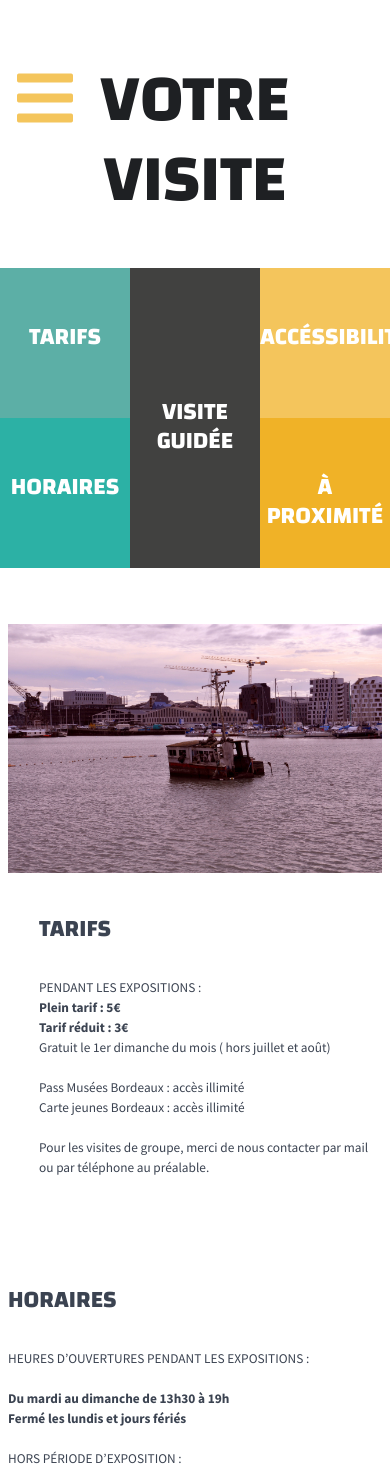
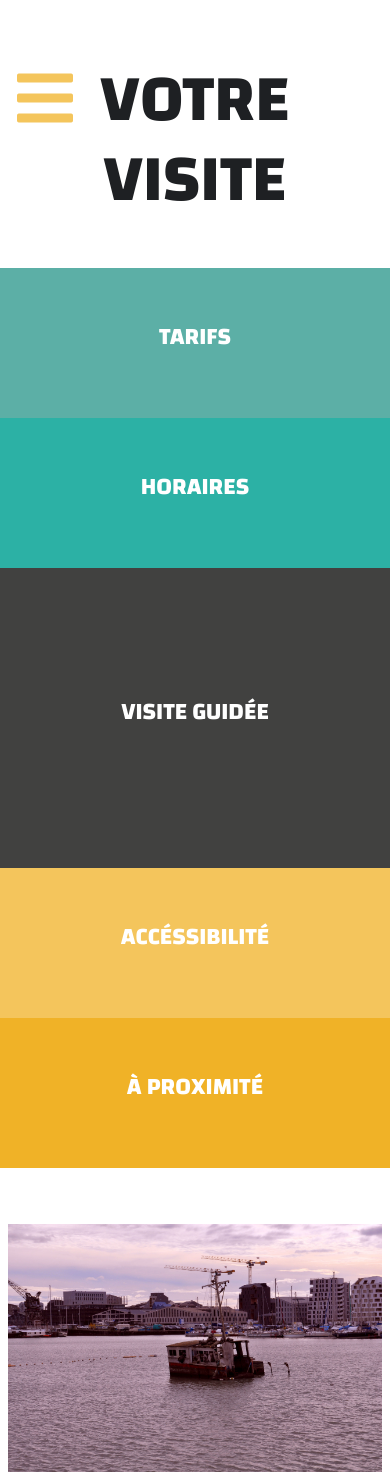
Before and after one commit to QRAVET/BSM, a PHP site: page /visite.php in a window 390 px wide; the page is wider, and only the part inside the window is pictured. Shown: the top 1472 px of that part. Run offline with PHP 8.4, Linux system fonts and the light colour scheme.

Commit message:
rectif responsif

```diff
--- a/contact.php
+++ b/contact.php
@@ -55,7 +55,8 @@
                 <div class="empty-icon">
                     <i class="icon icon-people icon-4x"></i>
                 </div>
-                <p class="empty-title h2 text-uppercase">Page en cours de construction</p>
+                <p class="empty-title h2 text-uppercase hide-md">Page en cours de construction</p>
+                <p class="empty-title h4 text-uppercase show-md">Page en cours de construction</p>
                 <p class="empty-subtitle">Rendez-nous visite prochainement</p>
                 <div class="loading loading-lg"></div>
             </div>
--- a/css/style.css
+++ b/css/style.css
@@ -733,12 +733,12 @@ button[type=submit] {
 }
 @media (max-width: 840px) {
   .body-visite {
-    height: 6000px;
+    height: 6350px;
   }
 }
 @media (max-width: 600px) {
   .body-visite {
-    height: 6500px;
+    height: 6800px;
   }
 }
 
@@ -954,7 +954,7 @@ button[type=submit] {
 }
 @media (max-width: 600px) {
   .body-programmation {
-    height: 1300px;
+    height: 1550px;
   }
 }
 
--- a/programmation.php
+++ b/programmation.php
@@ -53,7 +53,8 @@
                 <div class="empty-icon">
                     <i class="icon icon-people icon-4x"></i>
                 </div>
-                <p class="empty-title h2 text-uppercase">Page en cours de construction</p>
+                <p class="empty-title h2 text-uppercase hide-md">Page en cours de construction</p>
+                <p class="empty-title h4 text-uppercase show-md">Page en cours de construction</p>
                 <p class="empty-subtitle">Rendez-nous visite prochainement</p>
                 <div class="loading loading-lg"></div>
             </div>
--- a/sass/stylesheet.scss
+++ b/sass/stylesheet.scss
@@ -708,10 +708,10 @@ button[type=submit] {
         height: 4300px;
     }
     @media (max-width: 840px) {
-        height: 6000px;
+        height: 6350px;
     }
     @media (max-width: 600px) {
-        height: 6500px;
+        height: 6800px;
     }
 }
 
@@ -923,7 +923,7 @@ button[type=submit] {
         height: 1400px;
     }
     @media (max-width: 600px) {
-        height: 1300px;
+        height: 1550px;
     }
 }
 
--- a/visite.php
+++ b/visite.php
@@ -39,14 +39,14 @@
 
         <!-- Buttons picture hover -->
         <div class="columns">
-            <div class="column col-4 size-menu-hover white">
+            <div class="column col-4 col-md-12 size-menu-hover white">
                 <a class="columns text-center h3-auto hover-tarifs" href="#tarifs"><h3>tarifs</h3></a>
                 <a class="columns text-center h3-auto hover-horaires" href="#horaires"><h3>horaires</h3></a>
             </div>
-            <div class="column col-4 white"">
+            <div class="column col-4 col-md-12 white"">
                 <a class="columns text-center h3-auto-big hover-visite" href="#visite"><h3>visite guidée</h3></a>
             </div>
-            <div class="column col-4 white"">
+            <div class="column col-4 col-md-12 white"">
                 <a class="columns text-center h3-auto hover-access" href="#access"><h3>accéssibilité</h3></a>
                 <a class="columns text-center h3-auto hover-proxy" href="#proxy"><h3>à proximité</h3></a>
             </div>
```
